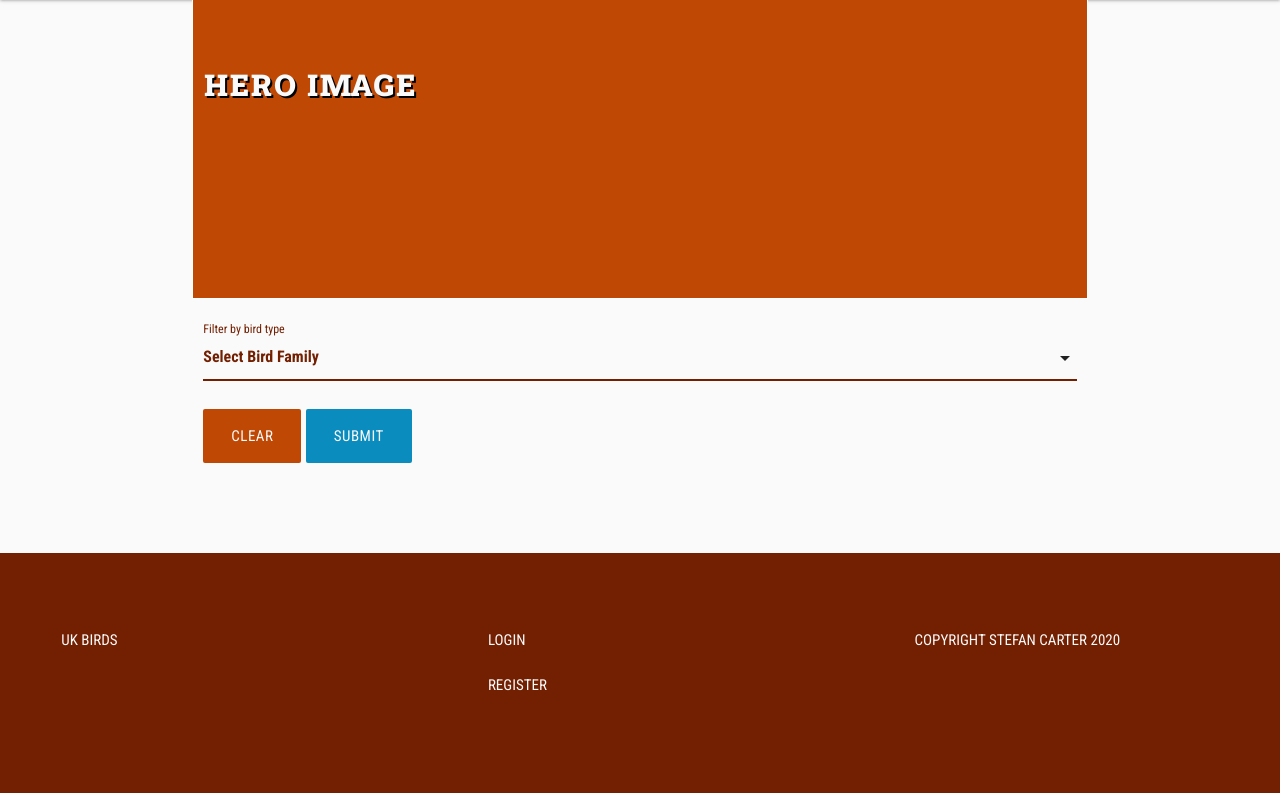
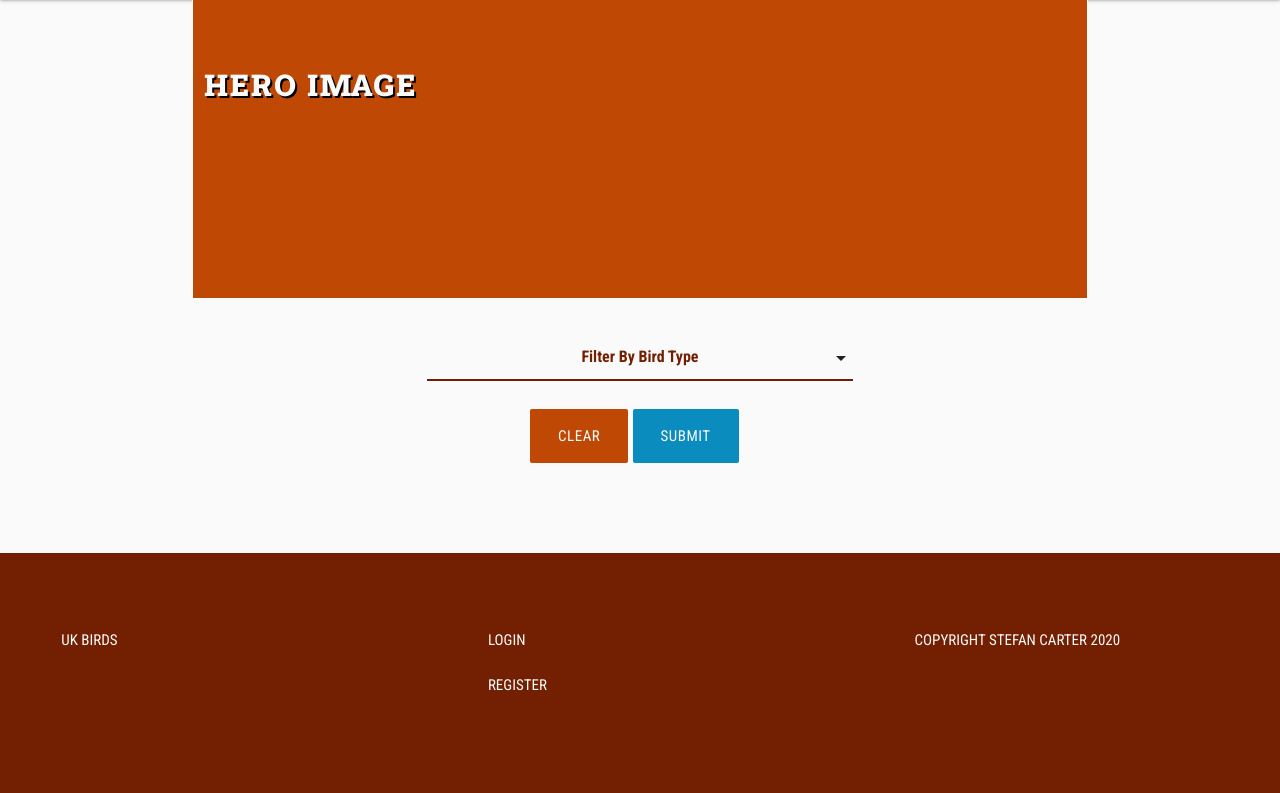
Before and after one commit to CarterStefan/bird_watcher, a Flask app: page /uk_birds in a window 1280 px wide. Shown: the part 65-858 px from the top of the page. Run offline with Flask 2, Linux system fonts and the light colour scheme; data that the repository does not hold is empty; some libraries are stand-ins or nearby versions; some web fonts are replaced.

Commit message:
Add filter form styling

```diff
--- a/static/css/style.css
+++ b/static/css/style.css
@@ -253,6 +253,7 @@ nav .brand-logo{
     color: #732002;
     font-family: 'Roboto Condensed', sans-serif!important;
     font-weight: 900;
+    text-align: center;
 }
 
 .dropdown-content li>span{
--- a/templates/bird_species.html
+++ b/templates/bird_species.html
@@ -6,7 +6,7 @@
   </div>
 
   <div class="row">
-    <div class="col s12">
+    <div class="col s12 m6 offset-m3">
       <div class="nav-wrapper">
         <form
           action="{{ url_for('search') }}"
@@ -19,7 +19,7 @@
             class="icons"
             required
           >
-            <option value="" disabled selected>Select Bird Family</option>
+            <option value="" disabled selected>Filter By Bird Type</option>
             {% for family in bird_family %}
             <option
               value="{{ family.family_name }}"
@@ -29,8 +29,8 @@
             </option>
             {% endfor %}
           </select>
-          <label for="bird_family_search">Filter by bird type</label>
-          <div class="col s12 m6 form_buttons">
+          <label for="bird_family_search"></label>
+          <div class="col s12 form_buttons center">
             <a href="{{ url_for('uk_birds') }}" class="btn-large clear_button">Clear</a>
             <button class="btn-large submit_button" type="submit">Submit</button>
           </div>
```
